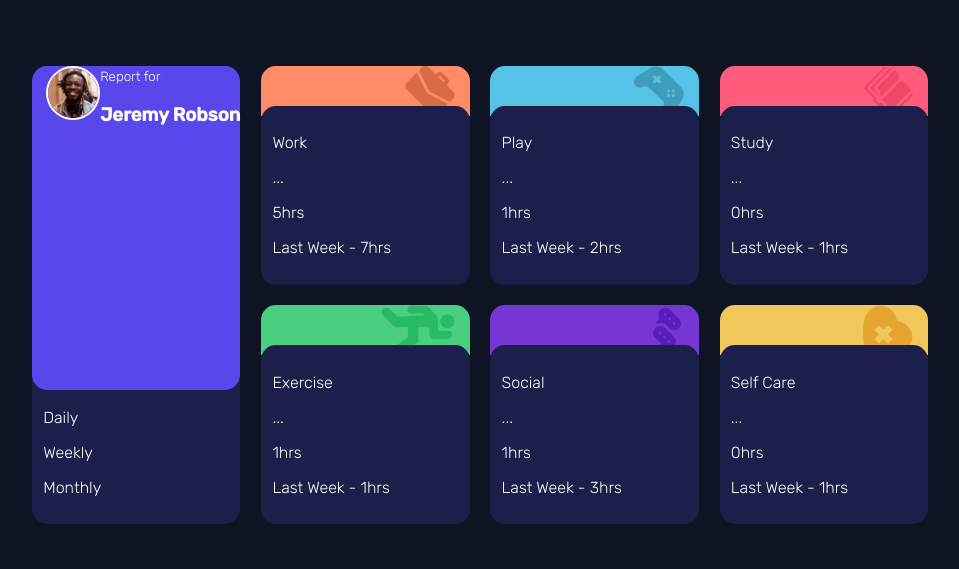
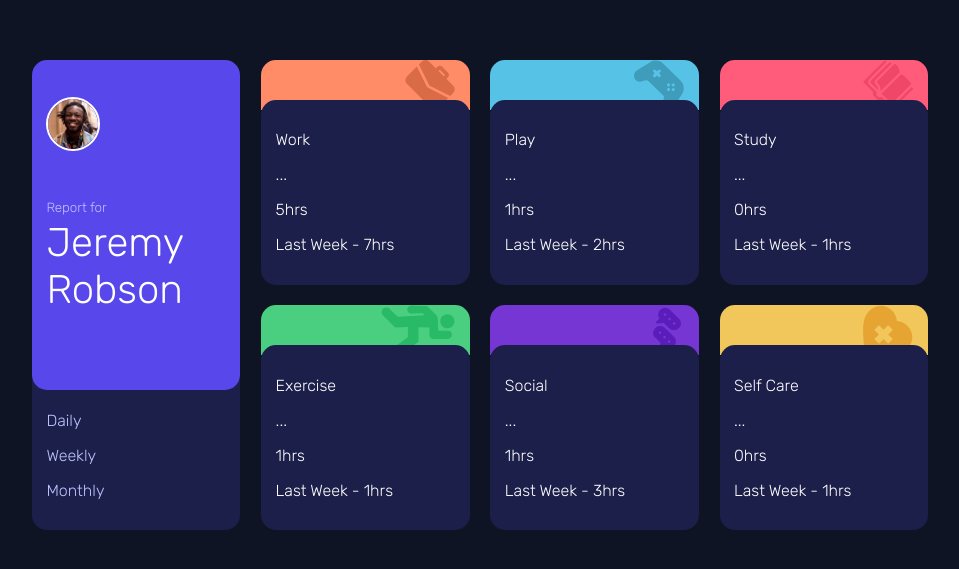
Before and after one commit to SanazBHMN/time-tracking-dashboard, a plain HTML site: page index.html in a window 1280 px wide. Shown: the part 105-674 px from the top of the page, without its empty margins (160-1119 px from the left). Drawn offline with Linux system fonts and the light colour scheme.

Commit message:
Complete profile card typography

```diff
--- a/style/style.css
+++ b/style/style.css
@@ -11,7 +11,9 @@
   --social-color: hsl(264, 64%, 52%);
   --selfcare-color: hsl(43, 84%, 65%);
   --text-color: white;
+  --secondary-text-color: hsl(236, 100%, 87%);
   --radius: 15px;
+  --padding: 0.9rem;
 }
 
 /* Global Styling */
@@ -54,7 +56,7 @@ body {
   background-color: var(--primary-background-color);
   border-radius: var(--radius);
   margin-top: -10px;
-  padding: 0.7rem;
+  padding: var(--padding);
 }
 
 img[src$=".svg"] {
@@ -83,8 +85,13 @@ div[class$="-card"] {
 }
 
 .profile.top-portion {
+  display: flex;
+  flex-direction: column;
+  justify-content: space-around;
+  align-items: flex-start;
   background-color: var(--profile-color);
   border-radius: var(--radius);
+  padding: var(--padding);
 }
 
 .profile-card img {
@@ -92,6 +99,25 @@ div[class$="-card"] {
   height: 50px;
   border-radius: 50%;
   border: 2px solid white;
+}
+
+.profile-info small {
+  color: var(--secondary-text-color);
+}
+
+.profile-info h3 {
+  font-weight: 300;
+  font-size: 2.5em;
+  margin-top: 3px;
+}
+
+.card-info.profile-info p {
+  color: var(--secondary-text-color);
+}
+
+.card-info.profile-info p:hover {
+  cursor: pointer;
+  color: var(--text-color);
 }
 
 .work-card .top-portion {
```
